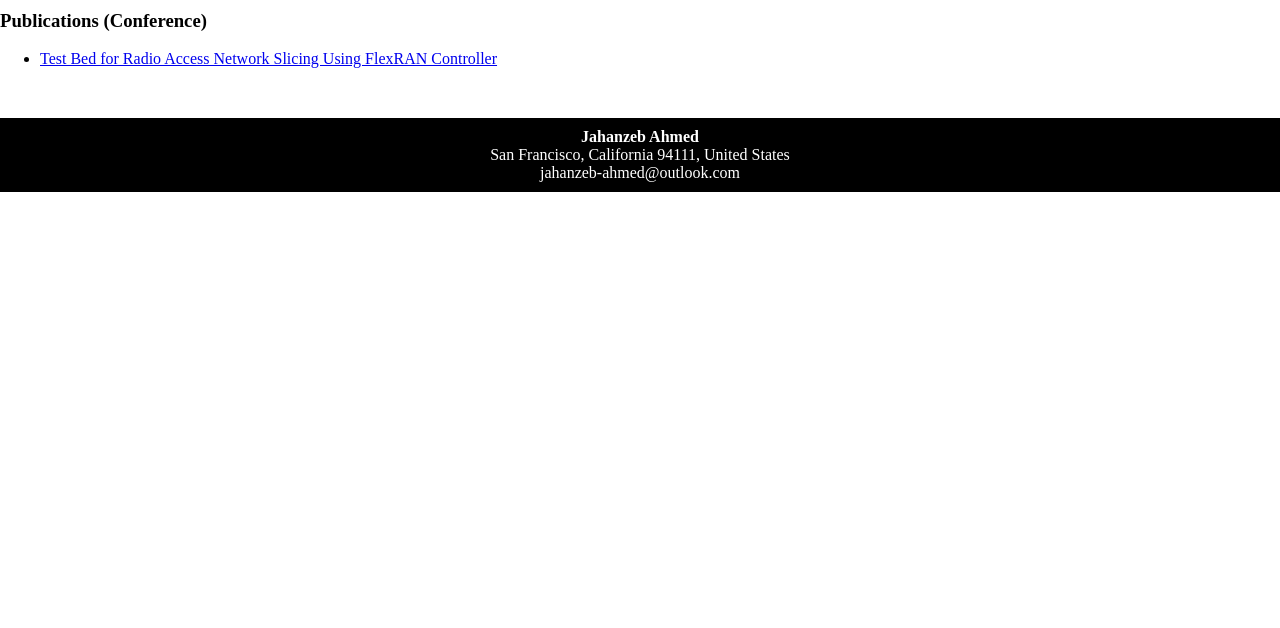
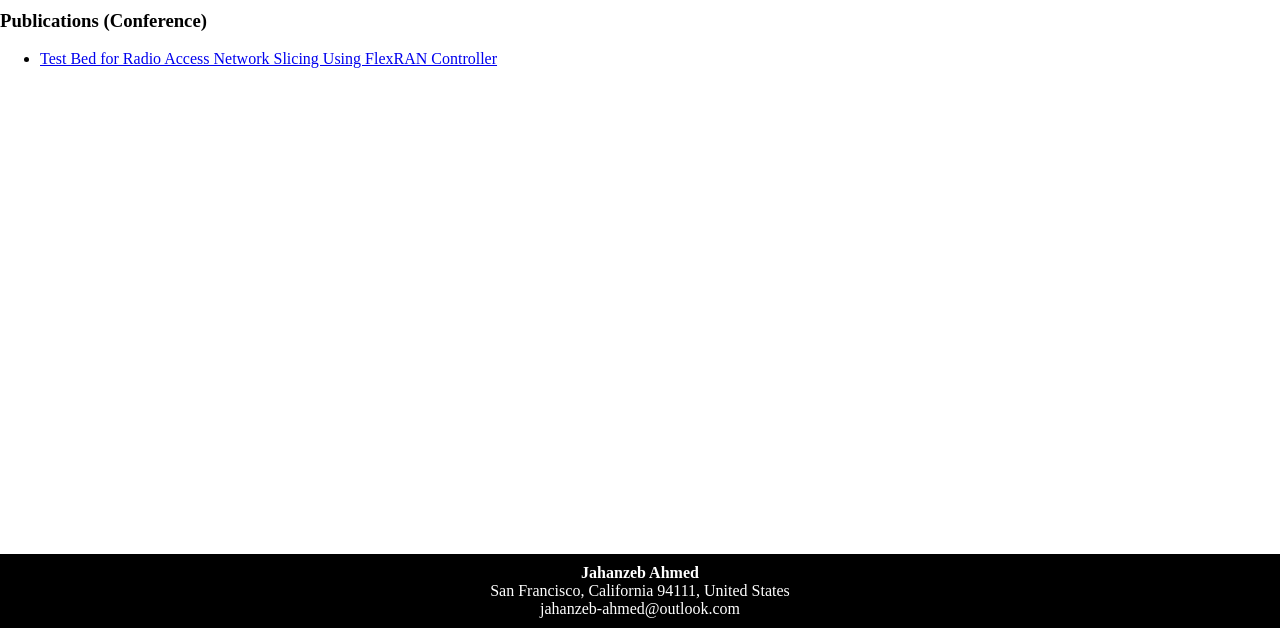
Before and after one commit to jahanzeb-ahmed/jahanzeb-ahmed.github.io, a plain HTML site: page index.html in a window 1280 px wide. Shown: the part 172-800 px from the top of the page. Drawn offline with Linux system fonts and the light colour scheme.

Commit message:
Update index.html

```diff
--- a/index.html
+++ b/index.html
@@ -21,7 +21,7 @@
 		</div>
 	</div>
 
-	<div id="footer" style="background-color:black; color:white; padding-top:10px; padding-bottom:10px; margin-top:50px">
+	<div id="footer" style="background-color:black; color:white; padding-top:10px; padding-bottom:10px; margin-top:50px; position:fixed; bottom:0; width:100%;">
 		<div style="text-align:center">
 			<p style="margin:0px"><b>Jahanzeb Ahmed</b></p>
 			<p style="margin:0px">San Francisco, California 94111, United States</p>
```
